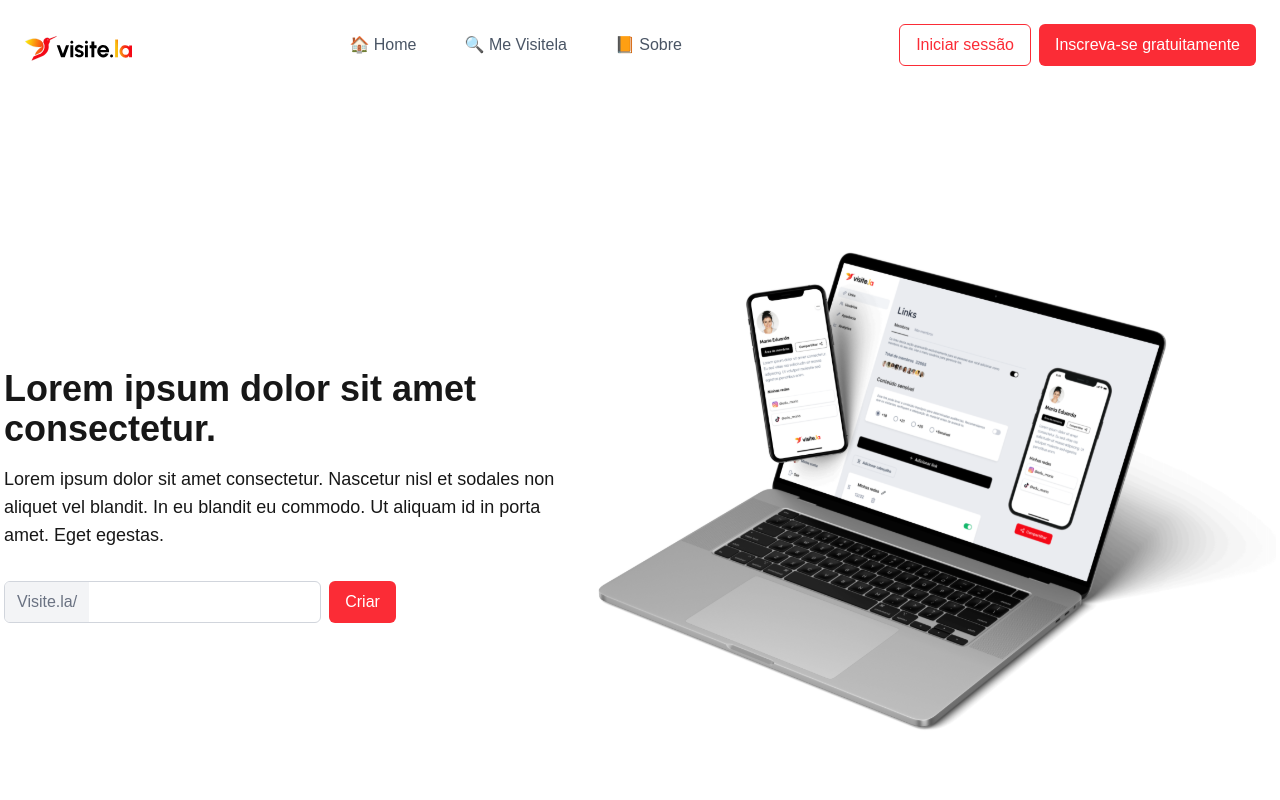
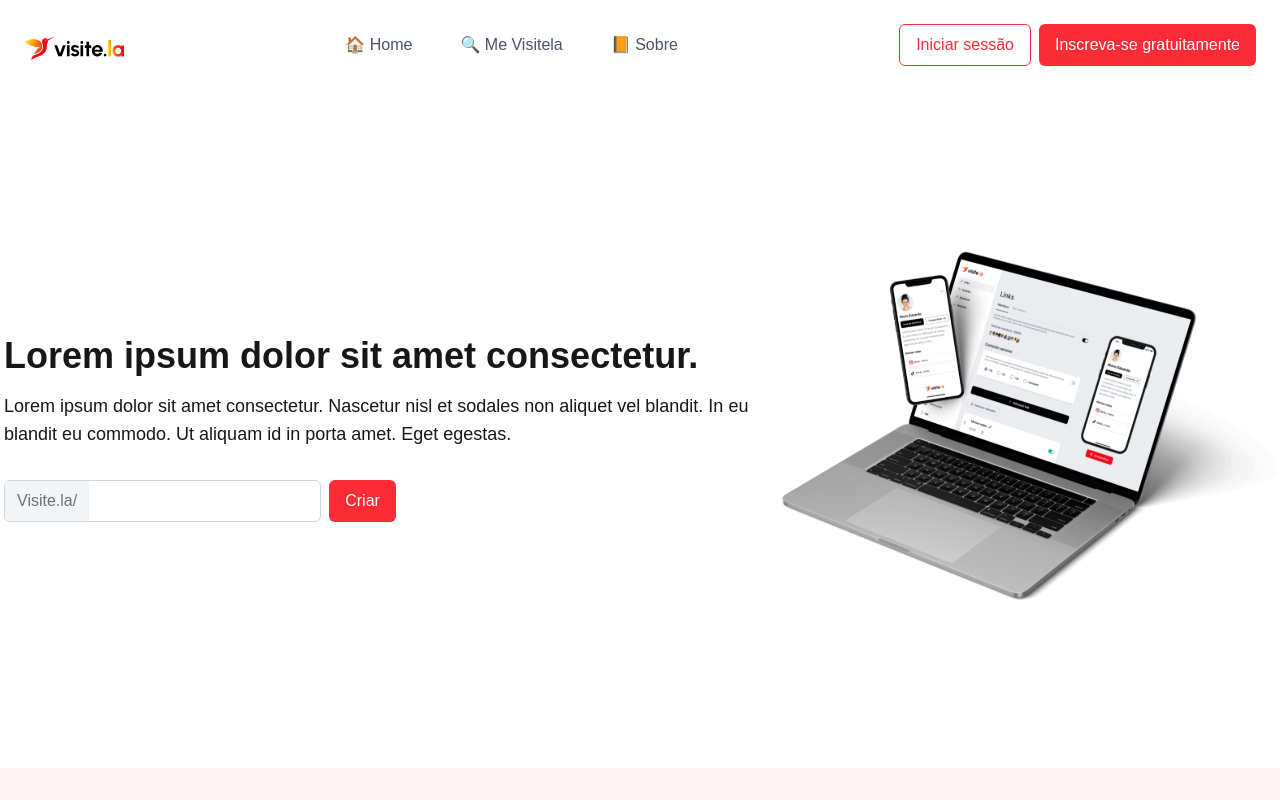
Before and after one commit to davinyleticia/visitela-frotend, a Next.js app: page / in a window 1280 px wide. Shown: the top 800 px of the page. Built offline with nearby package versions, Linux system fonts and the light colour scheme.

Commit message:
ajsut image

```diff
--- a/src/components/atoms/Icon.tsx
+++ b/src/components/atoms/Icon.tsx
@@ -1,5 +1,8 @@
+import Image from "next/image";
+
+
 interface IconProps {
     icon: string;
   }
 
-  export const Icon: React.FC<IconProps> = ({ icon }) => <span className="text-xl"><img src={icon} /></span>;
+  export const Icon: React.FC<IconProps> = ({ icon }) => <span className="text-xl"><Image src={icon} alt="" width={60} height={40} /></span>;
--- a/src/components/atoms/Logo.tsx
+++ b/src/components/atoms/Logo.tsx
@@ -1,5 +1,7 @@
+import Image from "next/image";
+
 export default function Logo() {
     return (
-      <img src="/logo.svg" alt="Visite.la" className="h-8" />
+      <Image src="/logo.svg" alt="Visite.la"  width={100} height={10} className="h-8" />
     );
   }
--- a/src/components/organisms/FooterImg.tsx
+++ b/src/components/organisms/FooterImg.tsx
@@ -1,9 +1,10 @@
+import Image from "next/image";
 
 
 function FooterImg() {
   return (
     <div className="flex justify-center items-center w-full mx-w-7xl p-2">
-      <img src="/border-img.svg" alt="Footer Image" className="h-full" />
+      <Image  src="/border-img.svg" alt="Footer Image"  height={800} width={1300} className="h-full" />
     </div>
   );
 }
--- a/src/components/organisms/Hero.tsx
+++ b/src/components/organisms/Hero.tsx
@@ -1,3 +1,4 @@
+import Image from "next/image";
 import ShortLinkForm from "../molecules/ShortLinkForm";
 
 export default function Hero() {
@@ -11,7 +12,7 @@ export default function Hero() {
           </p>
           <ShortLinkForm />
         </div>
-        <img src="/pc-start.svg" alt="Visite.la"/>
+        <Image src="/pc-start.svg"  width={500} height={60} alt="Visite.la"/>
       </div>
     </div>
   );
--- a/src/components/organisms/Tela.tsx
+++ b/src/components/organisms/Tela.tsx
@@ -1,6 +1,7 @@
+import Image from "next/image";
 
 export const Tela: React.FC = () => (
     <div className="bg-white mx-auto max-w-7xl p-2">
-        <img src="/tela-start.svg" alt="Tela" className="w-full h-auto" />
+        <Image src="/tela-start.svg" alt="Tela" width={100} height={100} className="w-full h-auto" />
     </div>
 );
```
